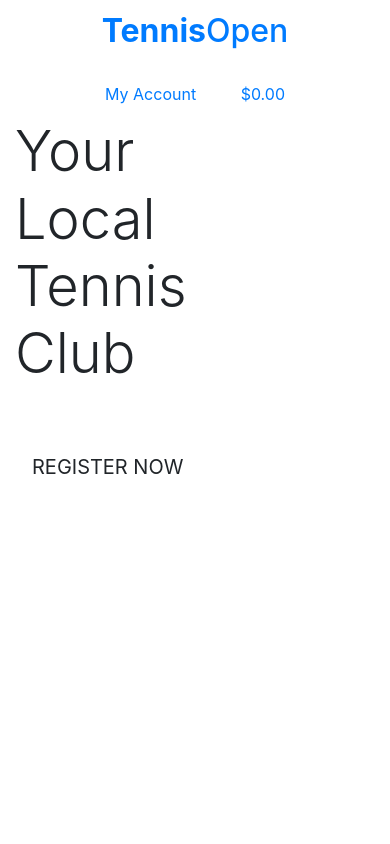
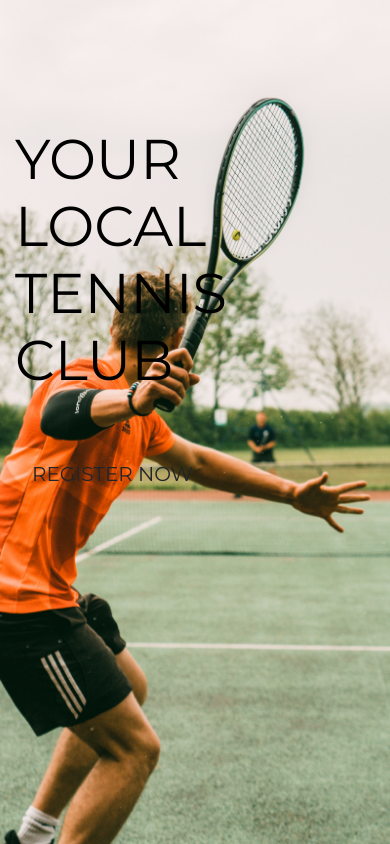
Before and after one commit to mark3lau/tennis_open, a Django app: page / in a window 390 px wide. Run offline with Django 3.2, Linux system fonts and the light colour scheme; some libraries are stand-ins or nearby versions.

Commit message:
completed home page header and css

```diff
--- /dev/null
+++ b/static/css/base.css
@@ -0,0 +1,81 @@
+html {
+    height: 100%;
+}
+
+body {
+    background: url(/media/two-tennis-players.jpg) no-repeat center center fixed;
+    background-size: cover;
+    height: calc(100vh - 164px);
+    color: #555;
+    font-family: 'Montserrat', sans-serif;
+}
+
+/* from Bulma */
+.icon {
+    align-items: center;
+    display: inline-flex;
+    justify-content: center;
+    height: 1.5rem;
+    width: 1.5rem;
+}
+
+.logo-font {
+    text-transform: uppercase;
+}
+
+.main-logo-link {
+    width: fit-content;
+}
+
+.shop-now-button {
+    background: black;
+    color: white;
+    min-width: 260px;
+}
+
+.btn-black {
+    background: black;
+    color: white;
+}
+
+.shop-now-button:hover,
+.shop-now-button:active,
+.shop-now-button:focus,
+.btn-black:hover,
+.btn-black:active,
+.btn-black:focus {
+    background: #222;
+    color: white;
+}
+
+.text-black {
+    color: #000 !important;
+}
+
+.border-black {
+    border: 1px solid black !important;
+}
+
+/* -------------------------------- Media Queries */
+
+/* Slightly larger container on xl screens */
+@media (min-width: 1200px) {
+  .container {
+    max-width: 80%;
+  }
+}
+
+/* fixed top navbar only on medium and up */
+@media (min-width: 992px) {
+    .fixed-top-desktop-only {
+        position: fixed;
+        top: 0;
+        right: 0;
+        left: 0;
+        z-index: 1030;
+    }
+
+    .header-container {
+        padding-top: 164px;
+    }
+}
--- a/templates/base.html
+++ b/templates/base.html
@@ -15,6 +15,10 @@
 
     {% block corecss %}
         <link rel="stylesheet" href="https://cdn.jsdelivr.net/npm/bootstrap@4.6.2/dist/css/bootstrap.min.css" integrity="sha384-xOolHFLEh07PJGoPkLv1IbcEPTNtaed2xpHsD9ESMhqIYd0nLMwNLD69Npy4HI+N" crossorigin="anonymous">
+        <link rel="preconnect" href="https://fonts.googleapis.com">
+        <link rel="preconnect" href="https://fonts.gstatic.com" crossorigin>
+        <link href="https://fonts.googleapis.com/css2?family=Montserrat:wght@400;900&display=swap" rel="stylesheet">
+        <link rel="stylesheet" href="{% static 'css/base.css' %}">
     {% endblock %}
 
     {% block extra_css %}
@@ -23,16 +27,19 @@
     {% block corejs %}
         <script src="https://cdn.jsdelivr.net/npm/jquery@3.5.1/dist/jquery.min.js" integrity="sha256-9/aliU8dGd2tb6OSsuzixeV4y/faTqgFtohetphbbj0=" crossorigin="anonymous"></script>
         <script src="https://cdn.jsdelivr.net/npm/bootstrap@4.6.2/dist/js/bootstrap.bundle.min.js" integrity="sha384-Fy6S3B9q64WdZWQUiU+q4/2Lc9npb8tCaSX9FK7E8HnRr0Jz8D6OP9dO5Vg3Q9ct" crossorigin="anonymous"></script>
+        <script src="https://kit.fontawesome.com/5bebe14865.js" crossorigin="anonymous"></script>
     {% endblock %}
 
     {% block extra_js %}
     {% endblock %}
 
+    <!-- Google fonts -->
+
     <title>Tennis Open {% block extra_title %}{% endblock %}</title>
   </head>
   <body>
     <header class="container-fluid" fixed-top>
-        <div class="row">
+        <div id="topnav" class="row bg-white pt-lg-2 d-none d-lg-flex">
             <div class="col-12 col-lg-4 my-auto py-1 py-lg-0 text-center text-lg-left">
                 <a href="{% url 'home' %}" class="nav-link main-logo-link">
                     <h2 class="logo-font text-black my-0"><strong>Tennis</strong>Open</h2>
--- a/tennis_open/settings.py
+++ b/tennis_open/settings.py
@@ -147,6 +147,10 @@
 # https://docs.djangoproject.com/en/3.2/howto/static-files/
 
 STATIC_URL = '/static/'
+STATICFILES_DIRS = (os.path.join(BASE_DIR, 'static'),)
+
+MEDIA_URL = '/media/'
+MEDIA_ROOT = os.path.join(BASE_DIR, 'media')
 
 # Default primary key field type
 # https://docs.djangoproject.com/en/3.2/ref/settings/#default-auto-field
--- a/tennis_open/urls.py
+++ b/tennis_open/urls.py
@@ -15,9 +15,11 @@
 """
 from django.contrib import admin
 from django.urls import path, include
+from django.conf import settings
+from django.conf.urls.static import static
 
 urlpatterns = [
     path('admin/', admin.site.urls),
     path('accounts/', include('allauth.urls')),
     path('', include('home.urls')),
-]
+] + static(settings.MEDIA_URL, document_root=settings.MEDIA_ROOT)
```
Also changed, not shown: media/two-tennis-players.jpg (added).
